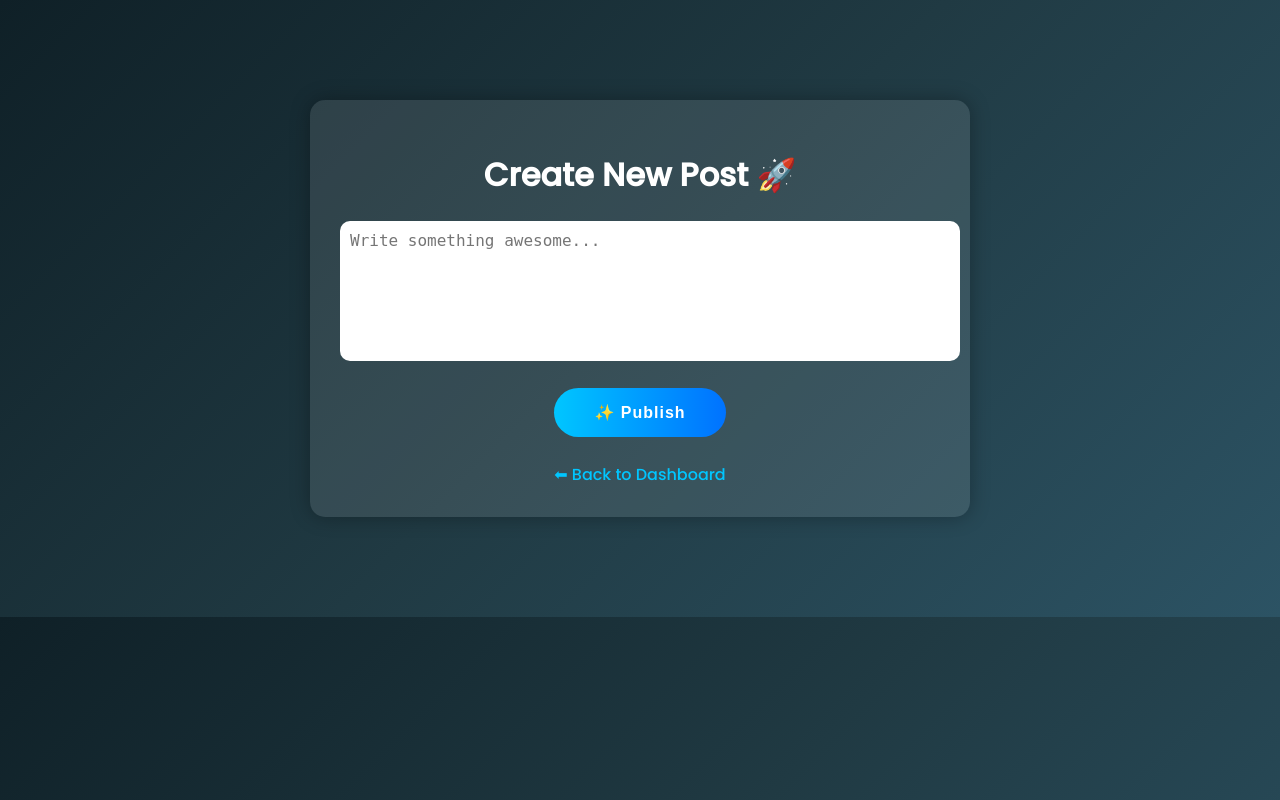
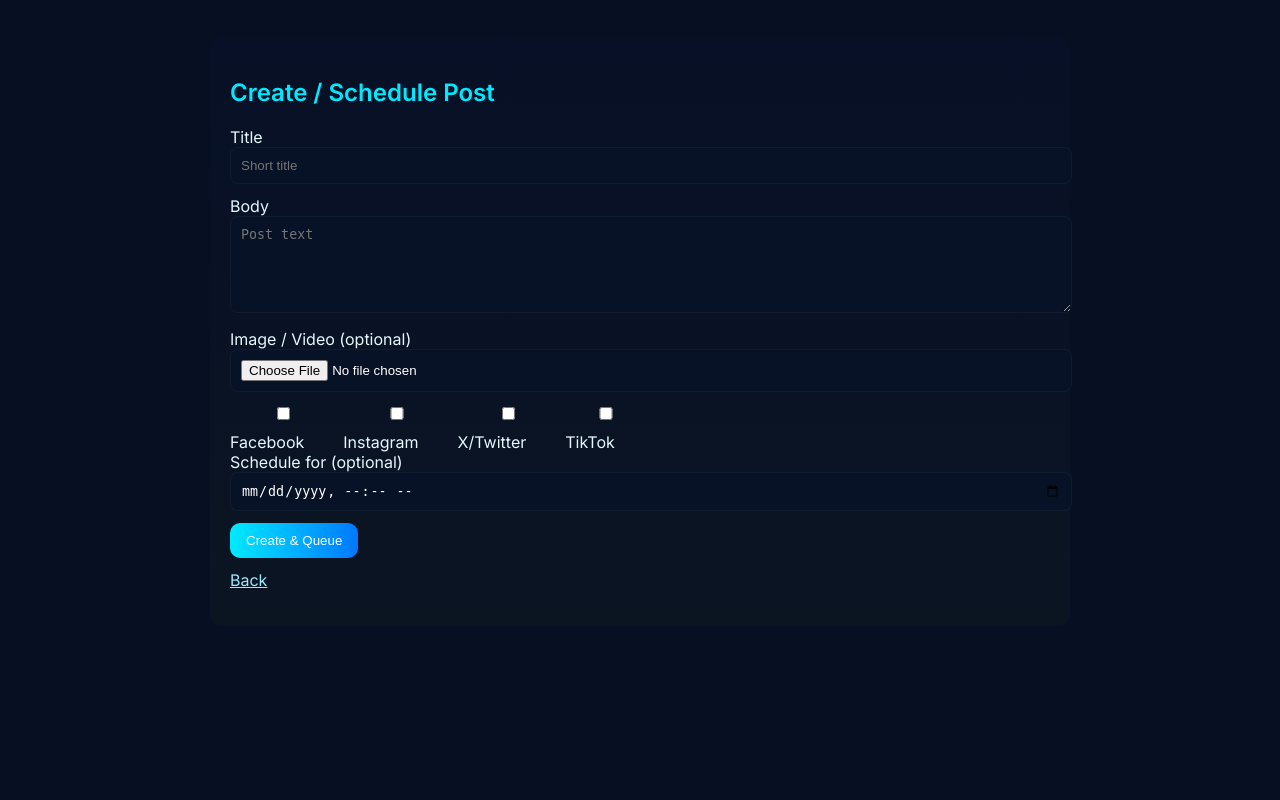
Before and after one commit to slickofficials/SlickOfficials-HQ-HUB, a Flask app: page /create_post in a window 1280 px wide. Run offline with Flask 3, Linux system fonts and the light colour scheme; the visitor is signed in with stand-in values (Sample User, id 1).

Commit message:
Update create_post.html

```diff
--- a/templates/create_post.html
+++ b/templates/create_post.html
@@ -1,67 +1,38 @@
-<!DOCTYPE html>
-<html lang="en">
+<!doctype html>
+<html>
 <head>
-  <meta charset="UTF-8">
-  <meta name="viewport" content="width=device-width, initial-scale=1.0">
-  <title>Create Post</title>
-  <link href="https://fonts.googleapis.com/css2?family=Poppins:wght@500&display=swap" rel="stylesheet">
-  <style>
-    body {
-      font-family: 'Poppins', sans-serif;
-      background: linear-gradient(135deg, #0f2027, #203a43, #2c5364);
-      color: white;
-      text-align: center;
-      margin: 0;
-      padding: 0;
-    }
-    .container {
-      width: 90%;
-      max-width: 600px;
-      margin: 100px auto;
-      background: rgba(255,255,255,0.1);
-      border-radius: 15px;
-      padding: 30px;
-      box-shadow: 0 0 20px rgba(0,0,0,0.3);
-    }
-    textarea {
-      width: 100%;
-      height: 120px;
-      border: none;
-      border-radius: 10px;
-      padding: 10px;
-      font-size: 1rem;
-      resize: none;
-      outline: none;
-    }
-    button {
-      margin-top: 20px;
-      background: linear-gradient(90deg, #00c6ff, #0072ff);
-      border: none;
-      color: white;
-      padding: 15px 40px;
-      border-radius: 50px;
-      font-size: 1rem;
-      cursor: pointer;
-      transition: all 0.3s ease;
-      font-weight: bold;
-      letter-spacing: 1px;
-    }
-    button:hover {
-      transform: scale(1.05);
-      background: linear-gradient(90deg, #0072ff, #00c6ff);
-    }
-  </style>
+<meta charset="utf-8"><meta name="viewport" content="width=device-width,initial-scale=1">
+<title>Create Post</title>
+<link href="https://fonts.googleapis.com/css2?family=Inter:wght@400;600&family=Orbitron:wght@500&display=swap" rel="stylesheet">
+<style>
+  body{font-family:'Inter',sans-serif;background:#071022;color:#e6f7ff;padding:30px}
+  .wrap{max-width:820px;margin:auto;background:linear-gradient(180deg,#071026,#0b1522);padding:20px;border-radius:12px}
+  input,textarea,select{width:100%;padding:10px;border-radius:8px;border:1px solid rgba(255,255,255,0.04);background:#071226;color:#fff;margin-bottom:12px}
+  .btn{background:linear-gradient(90deg,#00eaff,#0078ff);color:white;padding:10px 16px;border-radius:10px;border:none;cursor:pointer}
+  .platforms label{display:inline-block;margin-right:10px}
+</style>
 </head>
 <body>
-  <div class="container">
-    <h1>Create New Post 🚀</h1>
-    <form method="POST">
-      <textarea name="content" placeholder="Write something awesome..." required></textarea>
-      <br>
-      <button type="submit">✨ Publish</button>
-    </form>
-    <br>
-    <a href="/dashboard" style="color:#00c6ff; text-decoration:none;">⬅ Back to Dashboard</a>
-  </div>
+<div class="wrap">
+  <h2 style="color:#00eaff">Create / Schedule Post</h2>
+  <form method="post" enctype="multipart/form-data">
+    <label>Title</label>
+    <input name="title" placeholder="Short title">
+    <label>Body</label>
+    <textarea name="body" rows="5" placeholder="Post text"></textarea>
+    <label>Image / Video (optional)</label>
+    <input type="file" name="image" accept="image/*,video/*">
+    <div class="platforms">
+      <label><input type="checkbox" name="platforms" value="facebook"> Facebook</label>
+      <label><input type="checkbox" name="platforms" value="instagram"> Instagram</label>
+      <label><input type="checkbox" name="platforms" value="x"> X/Twitter</label>
+      <label><input type="checkbox" name="platforms" value="tiktok"> TikTok</label>
+    </div>
+    <label>Schedule for (optional)</label>
+    <input type="datetime-local" name="scheduled_for">
+    <button class="btn" type="submit">Create & Queue</button>
+  </form>
+  <p style="margin-top:12px"><a href="{{ url_for('dashboard') }}" style="color:#9fe9ff">Back</a></p>
+</div>
 </body>
 </html>
```
